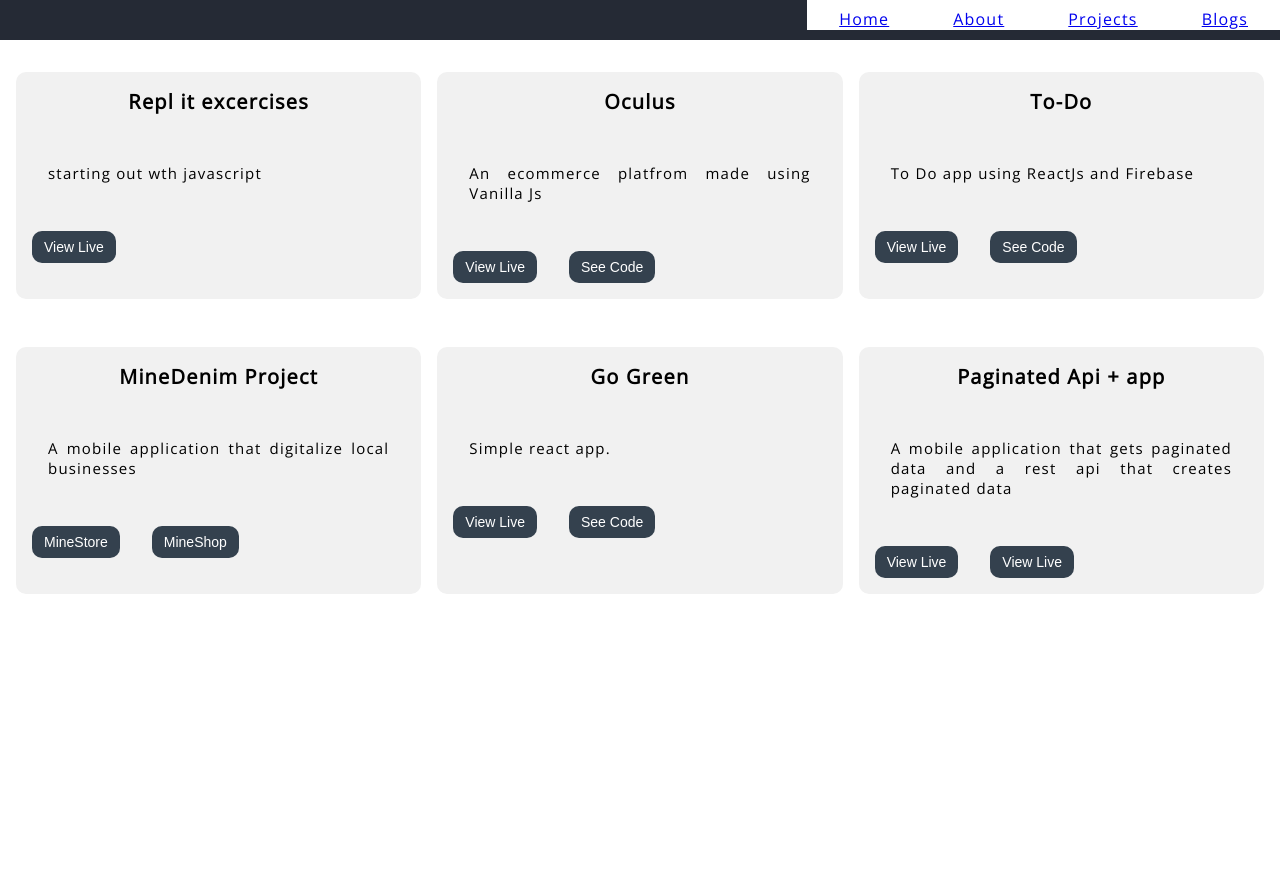
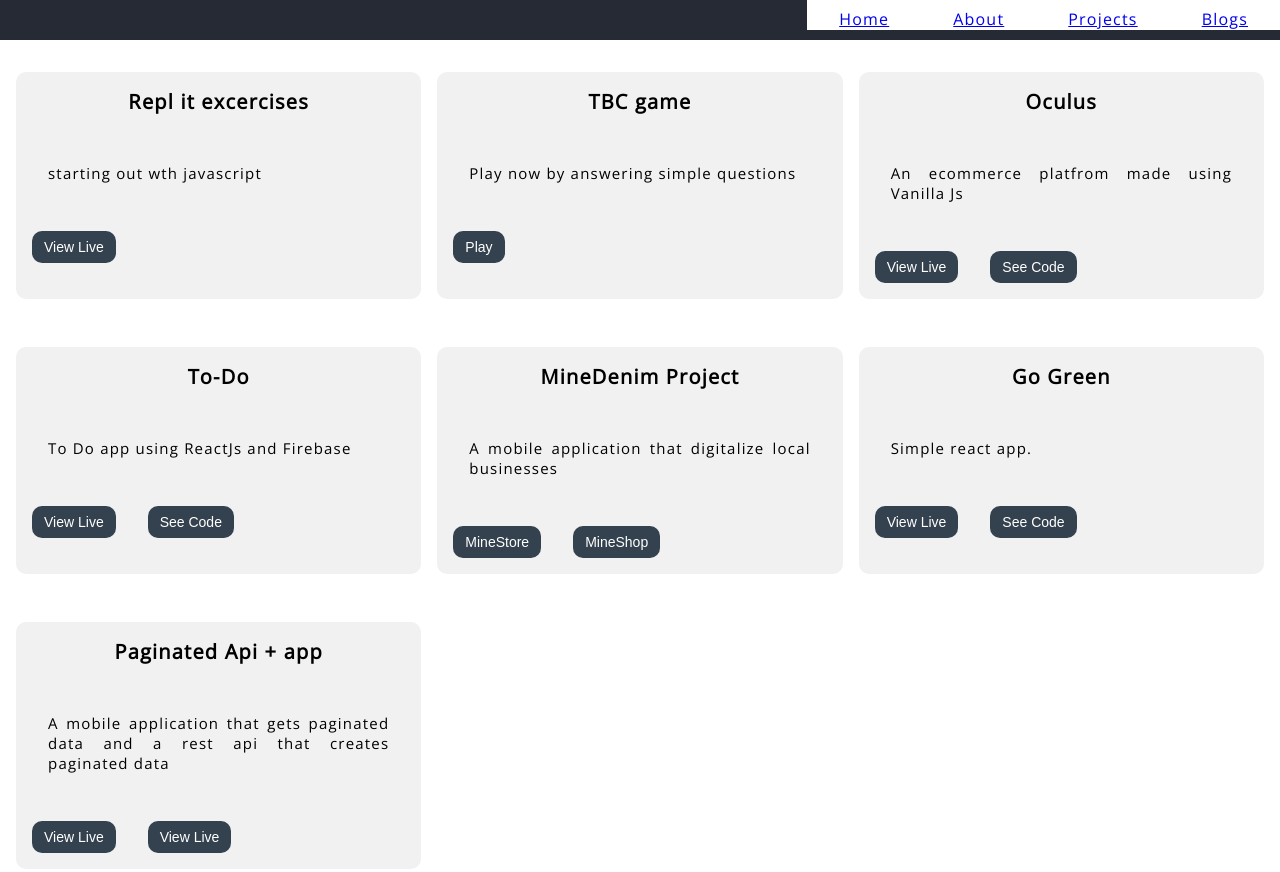
Before and after one commit to chetan-cv/portfolio, a React (Create React App) app: page /projects in a window 1280 px wide. Before the commit the page ends 800 px from the top, so only its background shows below. Built offline with nearby package versions, Linux system fonts and the light colour scheme.

Commit message:
first commit

```diff
--- a/src/projects.js
+++ b/src/projects.js
@@ -24,6 +24,12 @@ const Projects = () => {
             <p className="content">starting out wth javascript</p>
             <a href="https://replit.com/@chetanV01/levelZerolc1#index.js?embed=1&output=1" ><button className="project1-btn">View Live</button></a>
           </div>
+          <div className="project">
+            <p className="title">TBC game</p>
+            <p className="content">Play now by answering simple questions</p>
+            <a href="https://replit.com/@chetanV01/TBC-game#index.js?embed=1&output=1" ><button className="project1-btn">Play</button></a>
+          </div>
+
           <div className="project">
             <p className="title">Oculus</p>
             <p className="content">An ecommerce platfrom made using Vanilla Js</p>
```
